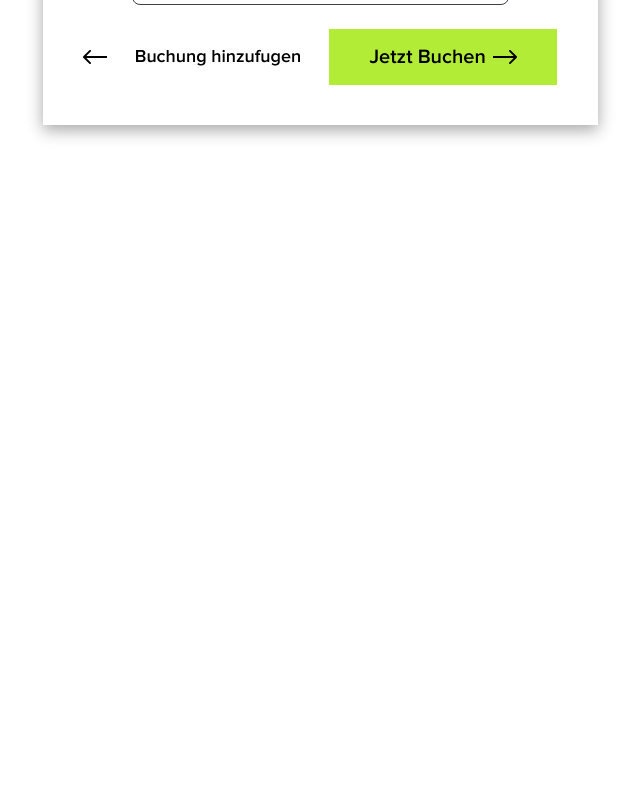
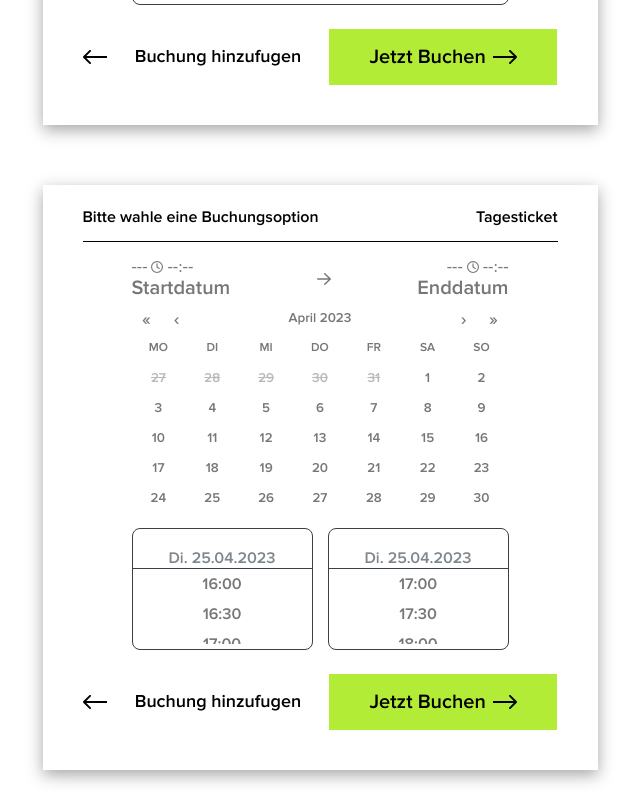
Before and after one commit to Nova5vi7/react-calendar-component, a React app: page / in a window 1280 px wide. Shown: the part 951-1751 px from the top of the page, without its empty margins (320-960 px from the left). Before the commit the page ends 1106 px from the top, so only its background shows below. Built offline with nearby package versions, Linux system fonts and the light colour scheme.

Commit message:
added time range component

```diff
--- a/src/Home.js
+++ b/src/Home.js
@@ -6,7 +6,8 @@ const Home = () => {
     return (
         <div className='content-container'>
             <BookingStep/>
-            <CalendarStep/>
+            <CalendarStep fixedTime={true}/>
+            <CalendarStep fixedTime={false}/>
         </div>
     )
 }
--- a/src/components/step-form-components/CalendarComponent/calendar-component.scss
+++ b/src/components/step-form-components/CalendarComponent/calendar-component.scss
@@ -129,41 +129,4 @@
       text-decoration: none;
     }
   }
-
-  .time-table {
-    border: 1px solid #3c3e48;
-    border-radius: 0.5rem;
-    min-height: 122px;
-    width: 100%;
-
-    .block-t {
-      width: 100%;
-      height: 40px;
-      color: #7f878e;
-      font-family: 'ProximaNova-Semibold', sans-serif;
-      border-bottom: 1px solid #3c3e48;
-      text-align: center;
-      display: flex;
-      justify-content: center;
-      align-items: flex-end;
-    }
-
-    .time-list {
-      li {
-        text-align: center;
-        height: 30px;
-        display: flex;
-        align-items: center;
-        justify-content: center;
-        font-family: 'ProximaNova-Semibold', sans-serif;
-        font-size: 16px;
-        color: #6494ff;
-        cursor: pointer;
-
-        &:hover {
-          background: rgba(75,130,255,0.1);
-        }
-      }
-    }
-  }
 }
--- a/src/components/step-form-components/CalendarComponent/index.js
+++ b/src/components/step-form-components/CalendarComponent/index.js
@@ -1,9 +1,11 @@
 import React from 'react';
 import Calendar from "react-calendar";
+import TimeTable from "../TimeTable";
+import TimeRange from "../TimeRange";
 import 'react-calendar/dist/Calendar.css';
 import "./calendar-component.scss";
 
-const CalendarComponent = (props) => {
+const CalendarComponent = ({fixedTime}) => {
     return (
         <div className="calendar-wrap">
             <div className="data-result">
@@ -48,14 +50,10 @@ const CalendarComponent = (props) => {
                 locale='de'
                 selectRange={true}
             />
-            <div className="time-table">
-                <div className="block-t">
-                    Di. 25.04.2023
-                </div>
-                <ul className="time-list">
-                    <li>09:00 - 18:00</li>
-                </ul>
-            </div>
+            {
+                fixedTime ?
+                    <TimeTable/> : <TimeRange/>
+            }
         </div>
     );
 }
--- /dev/null
+++ b/src/components/step-form-components/TimeRange/index.js
@@ -0,0 +1,36 @@
+import "./time-range.scss";
+
+const TimeRange = () => {
+    return (
+        <div className='time-range'>
+            <div className="time-table">
+                <div className="block-t">
+                    Di. 25.04.2023
+                </div>
+                <div className="time-list-wrap">
+                    <ul className="time-list">
+                        <li>16:00</li>
+                        <li>16:30</li>
+                        <li>17:00</li>
+                        <li>17:30</li>
+                    </ul>
+                </div>
+            </div>
+            <div className="time-table">
+                <div className="block-t">
+                    Di. 25.04.2023
+                </div>
+                <div className="time-list-wrap">
+                    <ul className="time-list">
+                        <li>17:00</li>
+                        <li>17:30</li>
+                        <li>18:00</li>
+                        <li>18:30</li>
+                    </ul>
+                </div>
+            </div>
+        </div>
+    );
+}
+
+export default TimeRange;
--- /dev/null
+++ b/src/components/step-form-components/TimeRange/time-range.scss
@@ -0,0 +1,52 @@
+.time-range {
+  display: flex;
+  flex-direction: row;
+
+  .time-table {
+    border: 1px solid #3c3e48;
+    border-radius: 0.5rem;
+    width: 100%;
+    min-height: 122px;
+    margin-right: 15px;
+
+    &:last-child {
+      margin-right: 0;
+    }
+
+    .block-t {
+      width: 100%;
+      color: #7f878e;
+      font-family: 'ProximaNova-Semibold', sans-serif;
+      border-bottom: 1px solid #3c3e48;
+      text-align: center;
+      display: flex;
+      justify-content: center;
+      align-items: flex-end;
+    }
+
+    .time-list-wrap {
+      min-height: 75px;
+      max-height: 75px;
+      overflow: scroll;
+    }
+
+    .time-list {
+      li {
+        text-align: center;
+        display: flex;
+        align-items: center;
+        justify-content: center;
+        font-family: 'ProximaNova-Semibold', sans-serif;
+        font-size: 16px;
+        //color: #6494ff;
+        color: #777777;
+
+        cursor: pointer;
+
+        &:hover {
+          background: rgba(75,130,255,0.1);
+        }
+      }
+    }
+  }
+}
--- /dev/null
+++ b/src/components/step-form-components/TimeTable/index.js
@@ -0,0 +1,16 @@
+import "./time-table.scss";
+
+const TimeTable = () => {
+    return (
+        <div className="time-table">
+            <div className="block-t">
+                Di. 25.04.2023
+            </div>
+            <ul className="time-list">
+                <li>09:00 - 18:00</li>
+            </ul>
+        </div>
+    );
+}
+
+export default TimeTable;
--- /dev/null
+++ b/src/components/step-form-components/TimeTable/time-table.scss
@@ -0,0 +1,36 @@
+.time-table {
+  border: 1px solid #3c3e48;
+  border-radius: 0.5rem;
+  min-height: 122px;
+  width: 100%;
+
+  .block-t {
+    width: 100%;
+    height: 40px;
+    color: #7f878e;
+    font-family: 'ProximaNova-Semibold', sans-serif;
+    border-bottom: 1px solid #3c3e48;
+    text-align: center;
+    display: flex;
+    justify-content: center;
+    align-items: flex-end;
+  }
+
+  .time-list {
+    li {
+      text-align: center;
+      height: 30px;
+      display: flex;
+      align-items: center;
+      justify-content: center;
+      font-family: 'ProximaNova-Semibold', sans-serif;
+      font-size: 16px;
+      color: #6494ff;
+      cursor: pointer;
+
+      &:hover {
+        background: rgba(75,130,255,0.1);
+      }
+    }
+  }
+}
--- a/src/components/step-form-components/steps/CalendarStep/index.js
+++ b/src/components/step-form-components/steps/CalendarStep/index.js
@@ -8,11 +8,11 @@ import BackButton from "../../buttons/BackButton";
 import CalendarComponent from "../../CalendarComponent";
 import "./calendar-step.scss";
 
-const CalendarStep = (props) => {
+const CalendarStep = ({fixedTime}) => {
     return (
         <div className='calendar-block'>
             <StepBlockTitle titleText='Tagesticket'/>
-            <CalendarComponent/>
+            <CalendarComponent fixedTime={fixedTime}/>
             <div className="btn-wrap">
                 <BackButton/>
                 <TextButton
```
